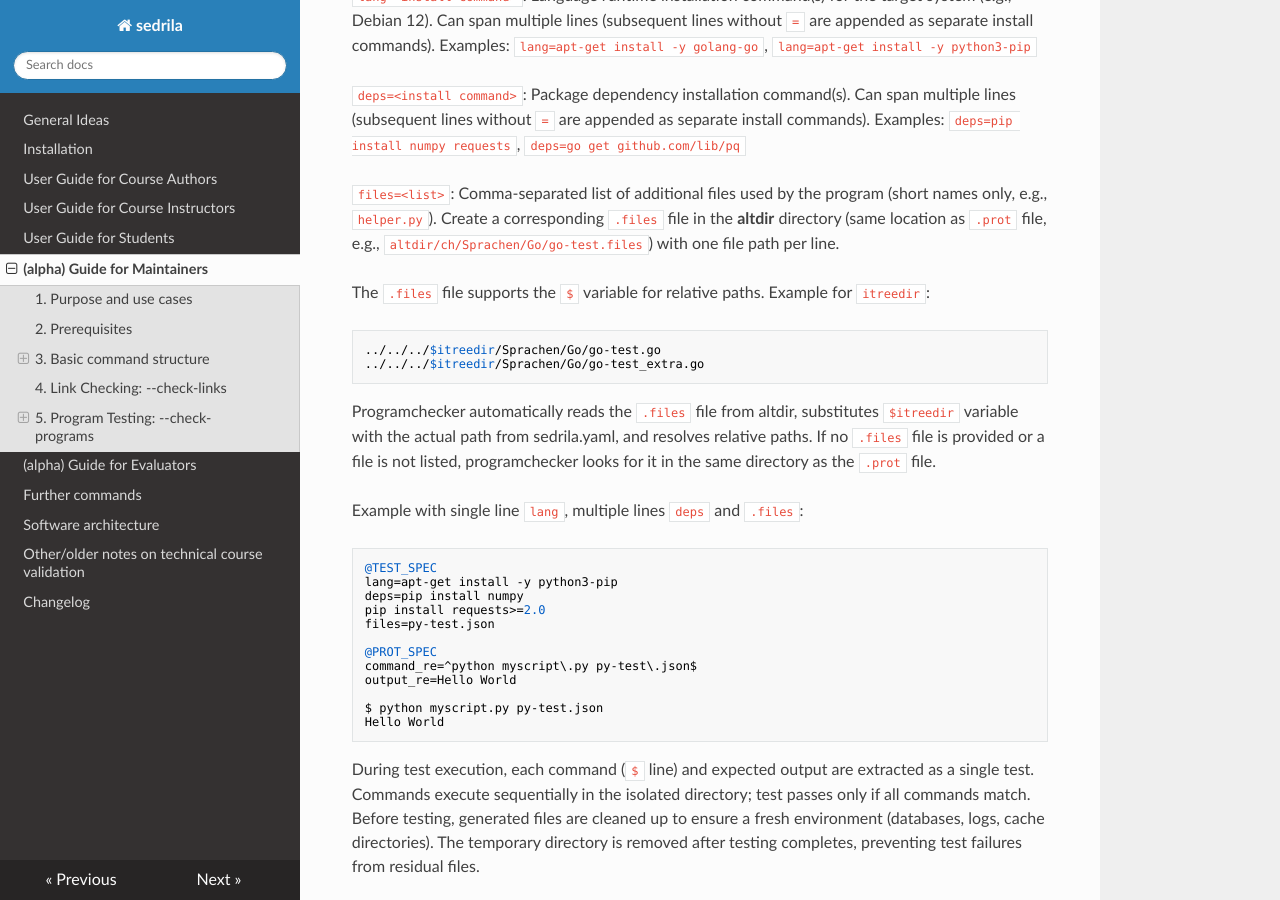
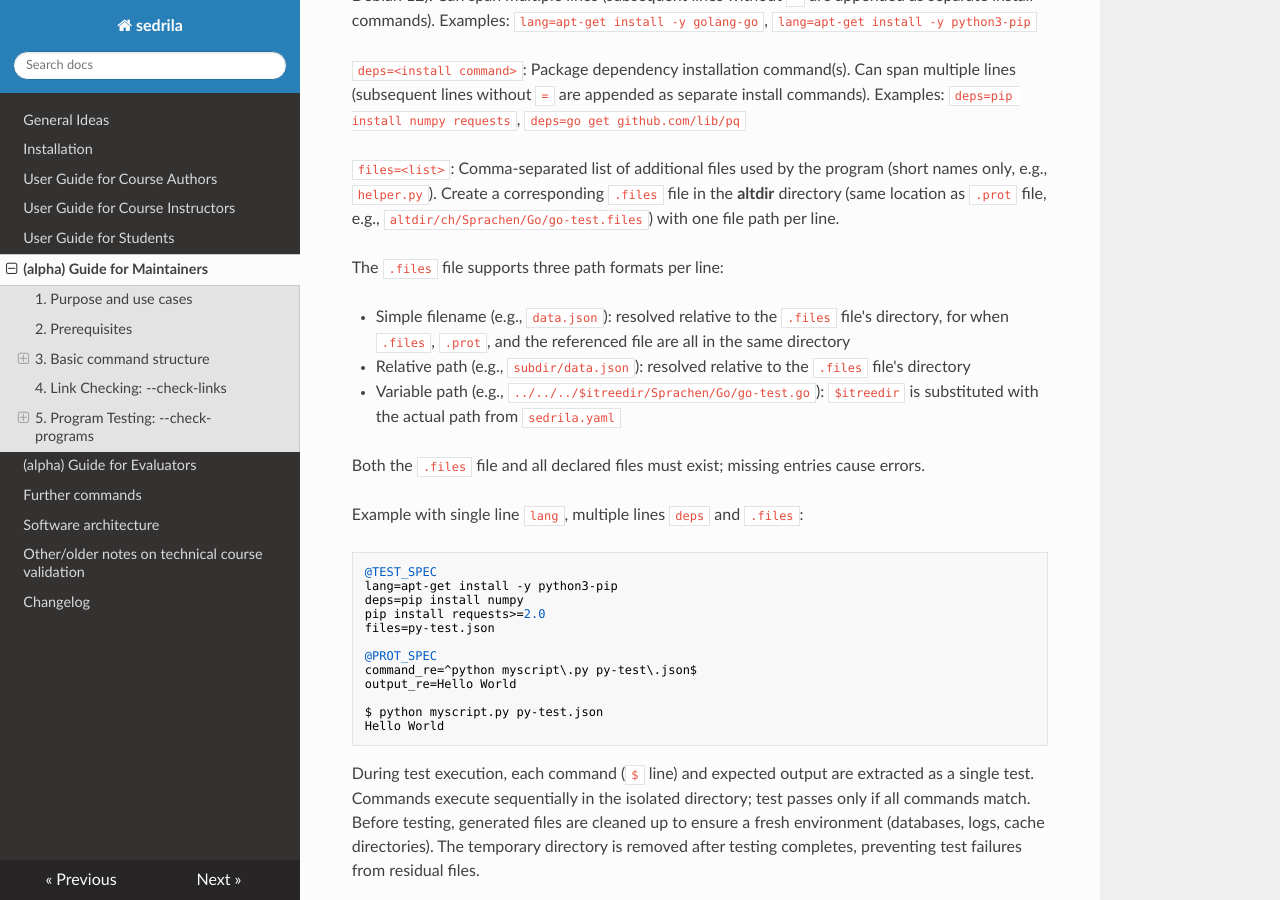
Before and after one commit to fubinf/sedrila, an MkDocs documentation site: the page built from docs/maintainers.md, in a window 1280 px wide and 900 px high, scrolled down 4533 px. Built offline with MkDocs 1.6.1, drawn with Linux system fonts in a browser that asks for light colours; nearby versions of some CDN libraries; some of the changed text lies outside the part shown.

Commit message:
programchecker: docs

````diff
--- a/docs/maintainers.md
+++ b/docs/maintainers.md
@@ -142,9 +142,8 @@ How it works:
 - Scans `.prot` files in `altdir` for `@TEST_SPEC` blocks
 - Extracts metadata: language, dependencies, test type
 - Locates program files in `itreedir` via path replacement
-- If `files=` field is present: maps short file names to absolute paths via the `.files` file,
-  then substitutes file names in test commands with their absolute paths, in order to test programs
-  in `.files` file automatically
+- If `files=` field is present: maps file names to paths via the `.files` file,
+  copies them into the isolated test directory, and substitutes file names in commands with their actual paths
 - Executes commands and compares output
 - Generates report: `program_test_report.md` in `targetdir_i`
 
@@ -180,15 +179,13 @@ Examples: `deps=pip install numpy requests`, `deps=go get github.com/lib/pq`
 `files=<list>`: Comma-separated list of additional files used by the program (short names only, e.g., `helper.py`).
 Create a corresponding `.files` file in the **altdir** directory (same location as `.prot` file, e.g., `altdir/ch/Sprachen/Go/go-test.files`) with one file path per line.
 
-The `.files` file supports the `$` variable for relative paths. Example for `itreedir`:
+The `.files` file supports three path formats per line:
 
-```
-../../../$itreedir/Sprachen/Go/go-test.go
-../../../$itreedir/Sprachen/Go/go-test_extra.go
-```
+- Simple filename (e.g., `data.json`): resolved relative to the `.files` file's directory, for when `.files`, `.prot`, and the referenced file are all in the same directory
+- Relative path (e.g., `subdir/data.json`): resolved relative to the `.files` file's directory
+- Variable path (e.g., `../../../$itreedir/Sprachen/Go/go-test.go`): `$itreedir` is substituted with the actual path from `sedrila.yaml`
 
-Programchecker automatically reads the `.files` file from altdir, substitutes `$itreedir` variable with the actual path from sedrila.yaml, and resolves relative paths.
-If no `.files` file is provided or a file is not listed, programchecker looks for it in the same directory as the `.prot` file.
+Both the `.files` file and all declared files must exist; missing entries cause errors.
 
 Example with single line `lang`, multiple lines `deps` and `.files`:
 
````
Also changed, not shown: 1 other file.
